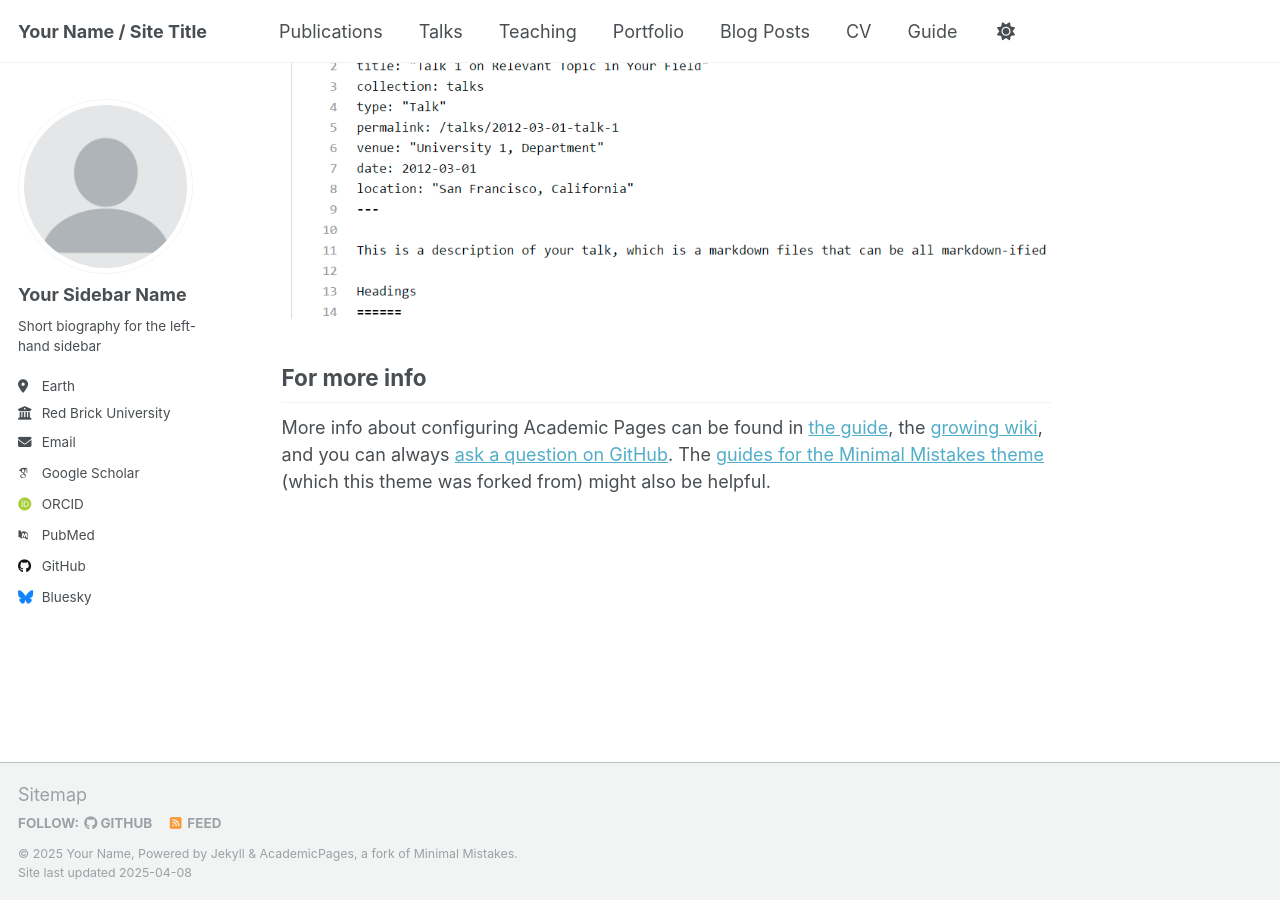
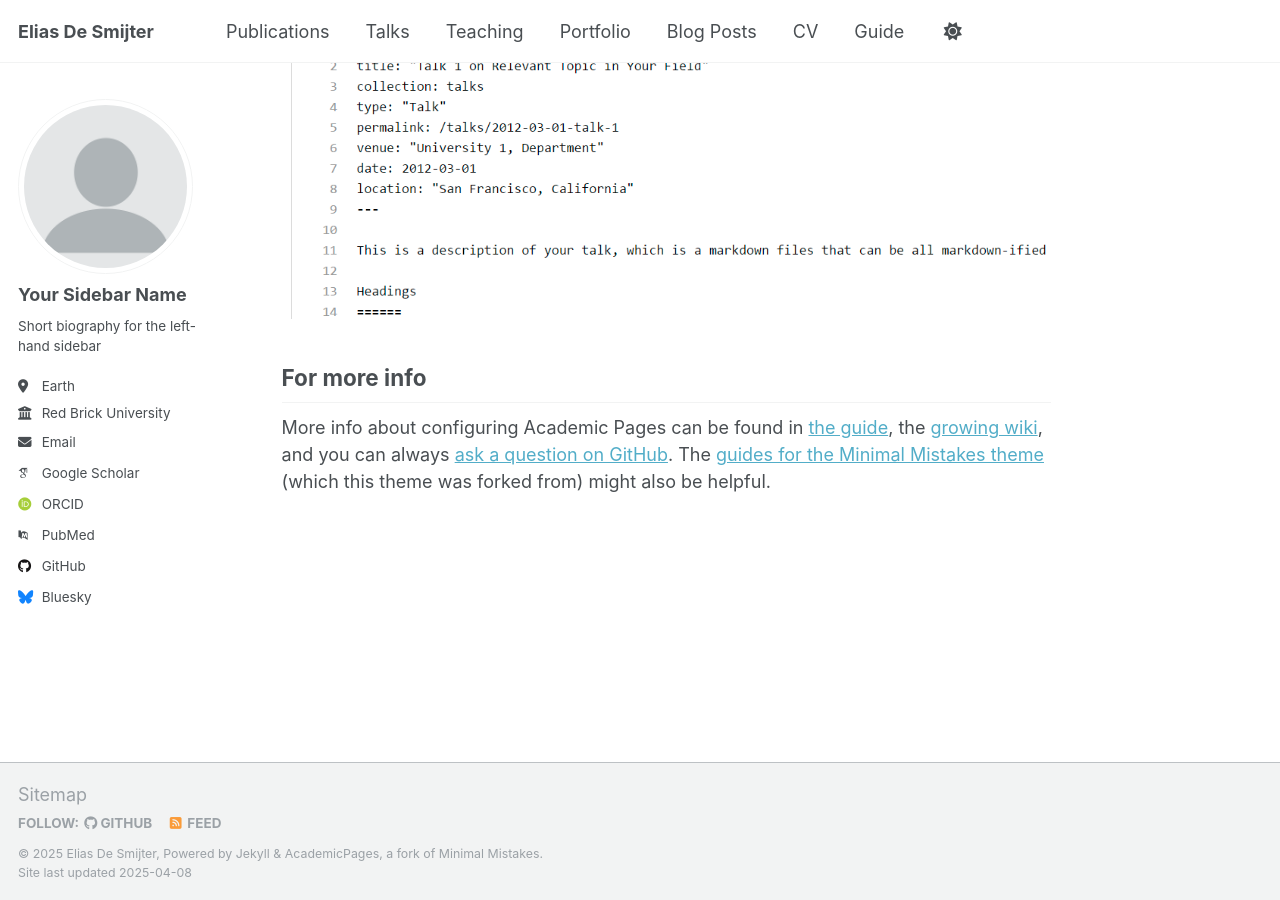
Before and after one commit to EliasDeSmijter/eliasdesmijter.github.io, a Jekyll site: the page built from _pages/about.md, in a window 1280 px wide and 900 px high, scrolled down 2636 px. Built offline with Jekyll 4.4.1, drawn with Linux system fonts in a browser that asks for light colours; some web fonts are replaced.

Commit message:
Update _config.yml

```diff
--- a/_config.yml
+++ b/_config.yml
@@ -9,13 +9,13 @@
 # Basic Site Settings
 locale                   : "en-US"
 site_theme               : "default"
-title                    : "Your Name / Site Title"
+title                    : "Elias De Smijter"
 title_separator          : "-"
-name                     : &name "Your Name"
-description              : &description "personal description"
-url                      : https://academicpages.github.io # the base hostname & protocol for your site e.g. "https://[your GitHub username].github.io"
+name                     : &name "Elias De Smijter"
+description              : &description "Personal website"
+url                      : https://eliasdesmijter.github.io # the base hostname & protocol for your site e.g. "https://[your GitHub username].github.io"
 baseurl                  : "" # the subpath of your site, e.g. "/blog"
-repository               : "academicpages/academicpages.github.io"
+repository               : "eliasdesmijter/eliasdesmijter.github.io"
 
 # Site Author - The following control what appear as part of the author content on the side bar.
 #               If a field is blank the icon and link will not appear, otherwise it will be shown.
```
